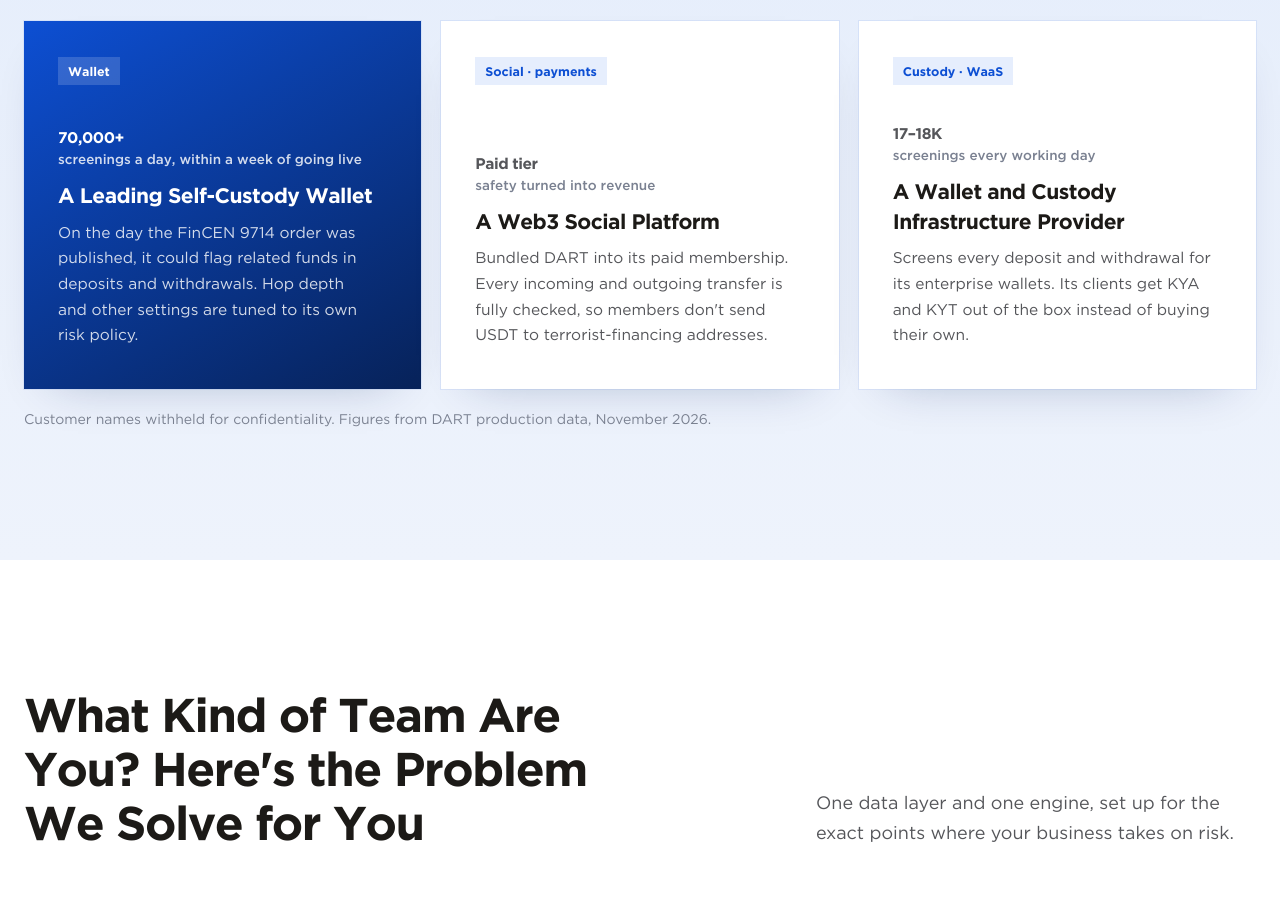
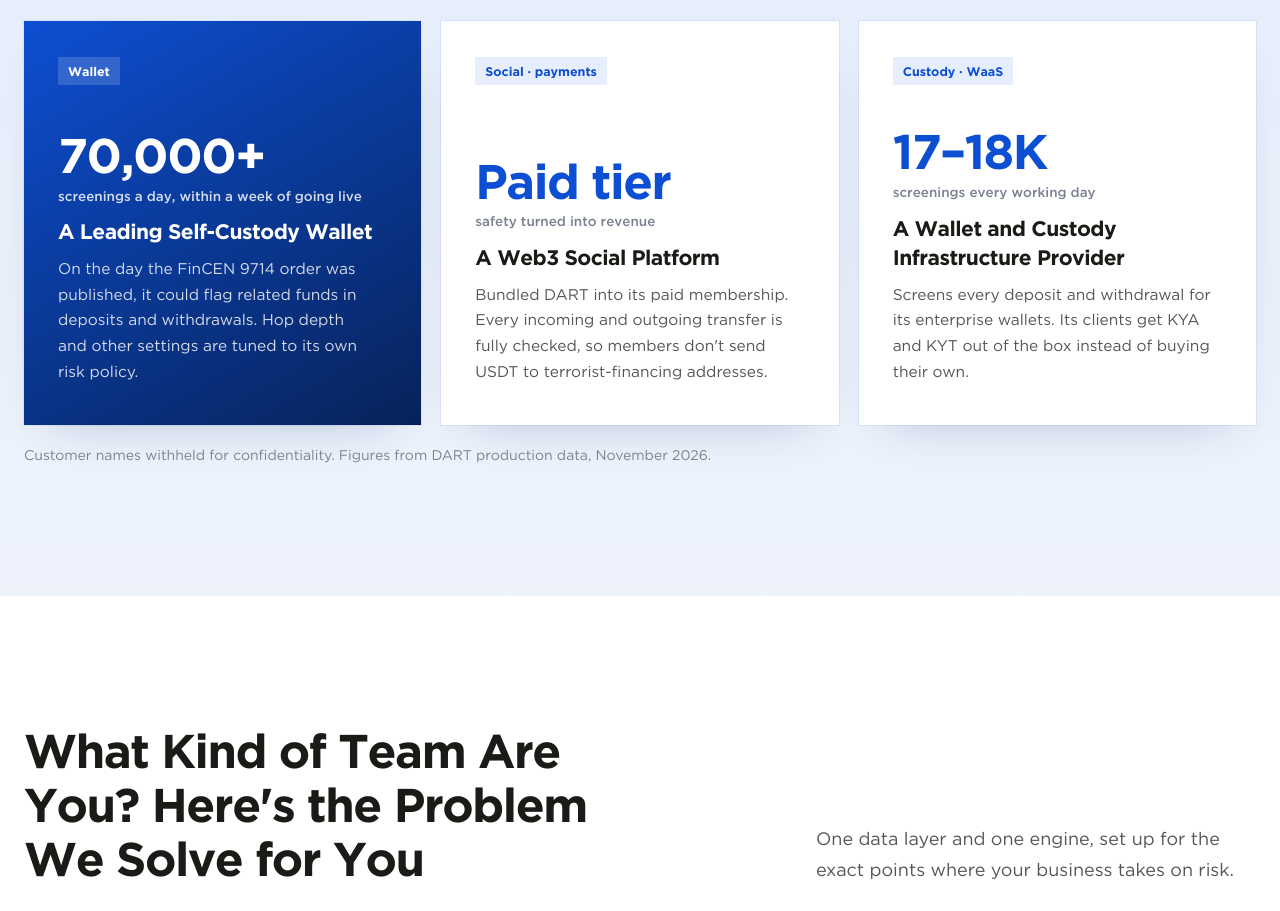
Before and after one commit to euniceleelihwei-prog/width-site, an Eleventy site: page src/index.md in a window 1280 px wide. Shown: the part 2520-3431 px from the top of the page. Built offline with nearby package versions, Linux system fonts and the light colour scheme; Eleventy itself is replaced by a stand-in of ours; files that its build step writes are made by us from their sources; no server answers; animation ran at ten frames a second; what js-yaml would draw is missing.

Commit message:
Customer cards: figure back to display size
The figure is a <p>, so `.case p` was shrinking it to body size.
Found on the first real Eleventy build, which otherwise passed:
68 pages written, both dropdown highlight cards, the showcase section
and the step labels all render as intended.

Co-Authored-By: Claude Fable 5.2 <noreply@anthropic.com>

```diff
--- a/src/assets/css/site.css
+++ b/src/assets/css/site.css
@@ -661,11 +661,14 @@ main h2 { font-size: clamp(32px, 3.8vw, 52px); line-height: 1.14; letter-spacing
 .cases { gap: 20px; }
 .case { border: 0; padding: 36px 34px 40px; min-height: 320px; display: flex; flex-direction: column; box-shadow: 0 0 0 1px rgba(13, 79, 211, .08), 0 20px 48px -30px rgba(7, 34, 89, .3); }
 .case .chip { align-self: flex-start; margin-bottom: auto; }
-.case-metric { font-size: clamp(38px, 3.8vw, 56px); letter-spacing: -0.03em; margin: 40px 0 14px; }
+/* 写成 .case .case-metric：数字是 <p>，否则会被上面的 .case p 压成正文大小 */
+.case .case-metric { font-size: clamp(38px, 3.8vw, 56px); color: var(--accent); letter-spacing: -0.03em; margin: 40px 0 14px; }
+.case .case-metric small { font-size: 13.5px; color: var(--text-3); }
 .case h3 { font-size: 21px; }
 .case:first-child { background: linear-gradient(150deg, var(--accent), var(--dark)); color: #fff; }
 .case:first-child :is(h3, .case-metric) { color: #fff; }
-.case:first-child :is(p, small) { color: rgba(255, 255, 255, .82); }
+.case:first-child :is(p, small), .case:first-child .case-metric small { color: rgba(255, 255, 255, .82); }
+.case:first-child .case-metric { color: #fff; }
 .case:first-child .chip { background: rgba(255, 255, 255, .16); color: #fff; }
 /* 标签页：下划线式，不加外框 */
 .tabs { box-shadow: none; border-radius: 0; background: none; overflow: visible; }
```
